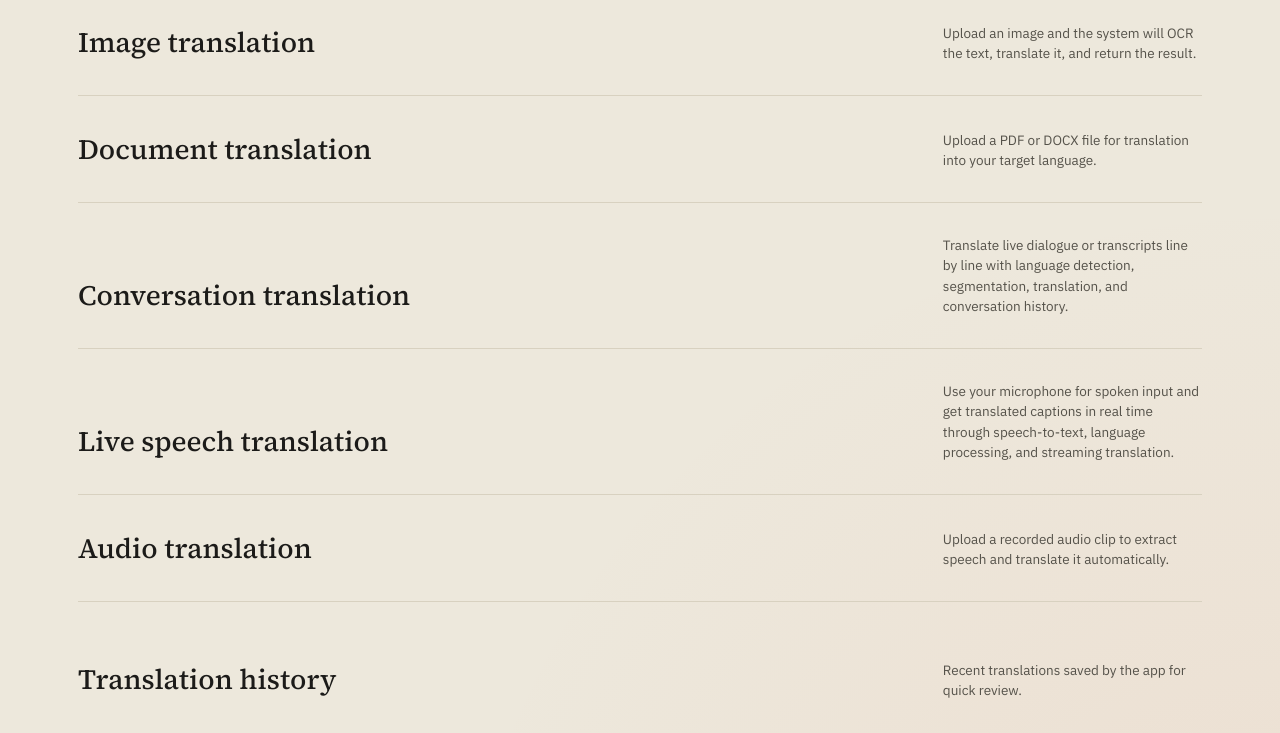
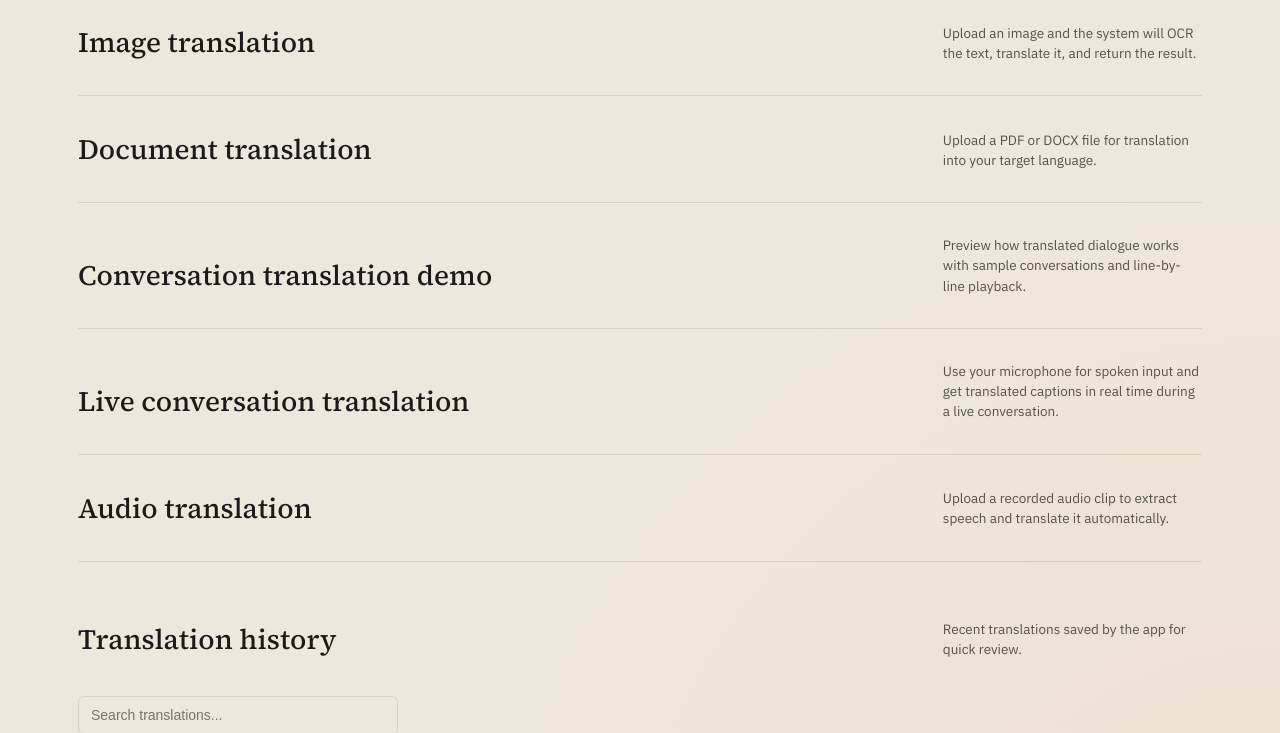
Before and after one commit to krisha464/plumy, a Python web app: template templates/index.html in a window 1280 px wide. Shown: the part 1701-2434 px from the top of the page. Run offline with Jinja, Linux system fonts and the light colour scheme; the template is opened without the code that fills it, so the values that code supplies are empty.

Commit message:
Clarify conversation and live conversation sections

```diff
--- a/templates/index.html
+++ b/templates/index.html
@@ -977,11 +977,12 @@
     <details id="conversation" class="mode-detail">
       <summary>
         <div class="section-head">
-          <h2>Conversation translation</h2>
-          <div class="section-note">Translate live dialogue or transcripts line by line with language detection, segmentation, translation, and conversation history.</div>
+          <h2>Conversation translation demo</h2>
+          <div class="section-note">Preview how translated dialogue works with sample conversations and line-by-line playback.</div>
         </div>
       </summary>
       <div class="detail-body">
+        <p class="section-note" style="max-width:none; margin-bottom:18px;">This section is a demo. For real-time user usage, use the live conversation translation feature below.</p>
         <div class="tabs">
           <button class="tab active" data-sample="0">Sample 1</button>
           <button class="tab" data-sample="1">Sample 2</button>
@@ -1033,8 +1034,8 @@
     <details id="speech" class="mode-detail">
       <summary>
         <div class="section-head">
-          <h2>Live speech translation</h2>
-          <div class="section-note">Use your microphone for spoken input and get translated captions in real time through speech-to-text, language processing, and streaming translation.</div>
+          <h2>Live conversation translation</h2>
+          <div class="section-note">Use your microphone for spoken input and get translated captions in real time during a live conversation.</div>
         </div>
       </summary>
       <div class="detail-body">
@@ -1047,7 +1048,7 @@
               <option value="de">German</option>
               <option value="ar">Arabic</option>
             </select>
-            <button id="startSpeechBtn">Start live speech</button>
+            <button id="startSpeechBtn">Start live conversation</button>
             <button id="stopSpeechBtn" class="secondary-btn">Stop</button>
           </div>
           <div id="speechStatus" class="speech-status">Ready</div>
```
